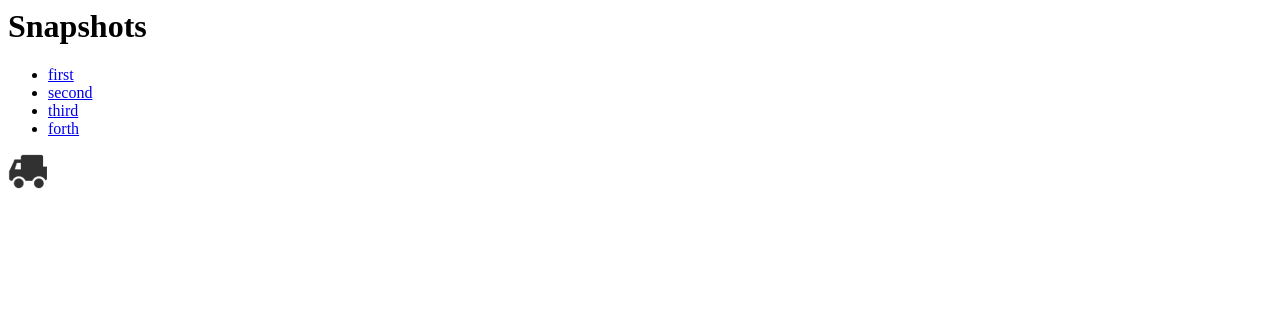
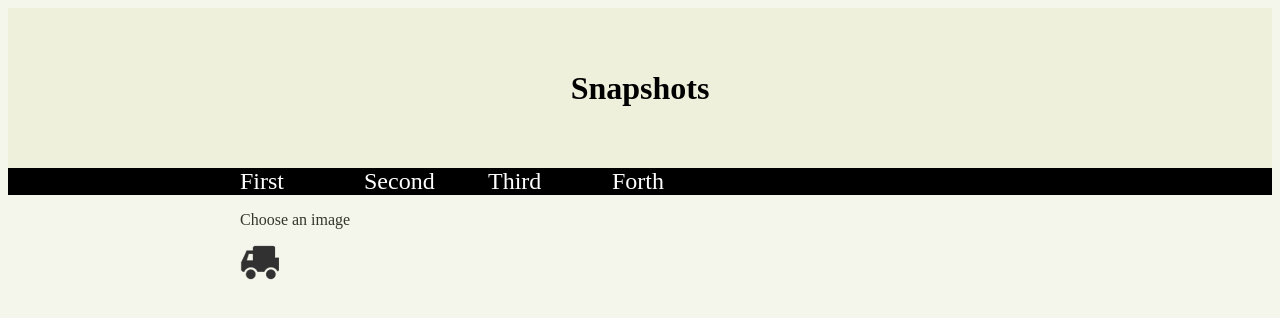
Before and after one commit to franose371/Front-end-Practice, a plain HTML site: page chooseimg.html in a window 1280 px wide. Drawn offline with Linux system fonts and the light colour scheme.

Commit message:
modify showPic() and add some stylesheets

```diff
--- a/chooseimg.html
+++ b/chooseimg.html
@@ -3,19 +3,29 @@
 <head>
 	<title>choose a image</title>
 	<script type="text/javascript" src="scripts/showPic.js"></script>
+	<link rel="stylesheet" type="text/css" href="css/style.css">
 </head>
 <body>
+<header>
 	<h1>Snapshots</h1>
 		<ul>
-	<li><a href="img/babies.png" onclick="showPic(this); return false;">first
+			<div class="container">
+				<li><a href="img/babies.png" title="babies" onclick="showPic(this); return false;">First
 				</a></li>
-	<li><a href="img/black_circle.png" onclick="showPic(this); return false;">second
+				<li><a href="img/black_circle.png" title="a black circle" onclick="showPic(this); return false;">Second
 				</a></li>
-	<li><a href="img/car_blue_small.png" onclick="showPic(this); return false;">third
+				<li><a href="img/car_blue_small.png" title="a blue car" onclick="showPic(this); return false;">Third
 				</a></li>
-	<li><a href="img/car_red.png" onclick="showPic(this); return false;">forth
+				<li><a href="img/car_red.png" title="a red car" onclick="showPic(this); return false;">Forth
 				</a></li>
+			</div>
 		</ul>
+</header>
+<div class="container">
+	<p id="description">Choose an image</p>
+</div>
+<div class="container">
 	<img src="img/car.png" id="placeholder">
+</div>
 </body>
 </html>
--- /dev/null
+++ b/css/style.css
@@ -0,0 +1,68 @@
+/* -----------------------
+Base styles
+------------------------*/
+
+header{
+	background-color: #EFF0DC;
+}
+
+body{
+	background-color: #F5F6EB;
+}
+
+h1{
+	text-align: center;
+	margin: 0px 0px 0px 0px;
+	height: 5em;
+	line-height: 5em;
+}
+
+ul{
+	padding: 0px 0px 0px 0px;
+	margin: 0px 0px 0px 0px;
+	background-color: black;
+}
+ul li{
+	display: inline-block;
+	font-size: 1.5em;
+	width: 5em;
+}
+
+a{
+	text-decoration: none;
+}
+
+a:hover{
+	background-color: #C9CABB;
+}
+
+a:link{
+	color: white;
+}
+
+a:visited{
+	color: white;
+}
+
+
+/* -----------------------
+Layout styles
+------------------------*/
+
+.container{
+	max-width: 50em;
+	margin: 0 auto;
+}
+
+/* -----------------------
+Single styles
+------------------------*/
+
+#placeholder{
+	max-height: 20em;
+	max-width: 50em;
+}
+
+#description{
+	color: #34352C;
+}
--- a/scripts/showPic.js
+++ b/scripts/showPic.js
@@ -1,5 +1,10 @@
 function showPic(whichPic){
+	//改变图片显示
 	var source = whichPic.getAttribute("href");
 	var placeholder = document.getElementById("placeholder");
 	placeholder.setAttribute("src",source);
+	//改变文字显示
+	var text = whichPic.getAttribute("title");
+	var description = document.getElementById("description");
+	description.firstChild.nodeValue = text;
 }
```
Lines whose indentation alone changed are shown as unchanged.
